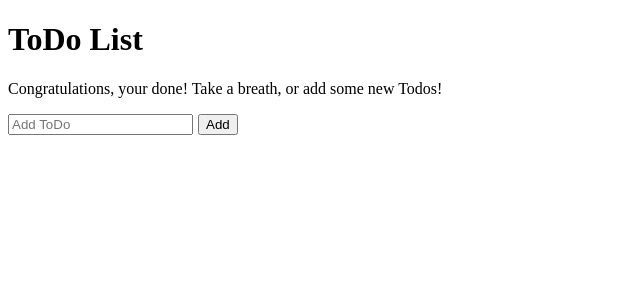
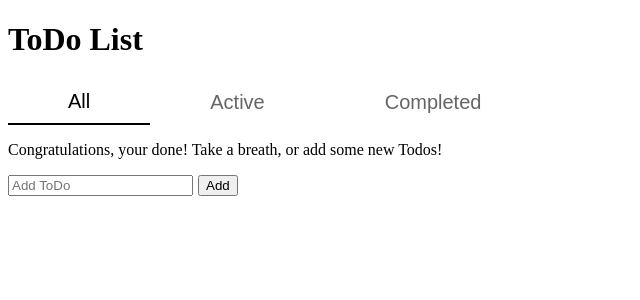
Before and after one commit to ptrklassen/CheckingReactJavascript, a React (Vite) app: page / in a window 1280 px wide. Shown: the top 300 px of the page, without its empty margins (0-640 px from the left). Built offline with nearby package versions, Linux system fonts and the light colour scheme.

Commit message:
App uses TabGroup to display TodoList

```diff
--- a/src/App.css
+++ b/src/App.css
@@ -3,3 +3,18 @@ main {
   vertical-align: center;
   line-height: 100vh
 }
+
+.tab {
+  font-size: 20px;
+  padding: 10px 60px;
+  cursor: pointer;
+  opacity: 0.6;
+  background: white;
+  border: 0;
+  outline: 0;
+}
+
+.active {
+    border-bottom: 2px solid black;
+    opacity: 1;
+}
--- a/src/App.jsx
+++ b/src/App.jsx
@@ -2,6 +2,7 @@ import React from "react";
 
 import './App.css';
 import AddTodo from "./AddTodo";
+import TabGroup from "./TabGroup";
 import TodoList from "./TodoList";
 
 // todo object: {id: 1, text: "todo description", "done": false, "priority": 0}
@@ -12,8 +13,8 @@ export default function App() {
   return (
     <div className="App">
       <h1>ToDo List</h1>
+      <TabGroup todos={todos} setTodos={setTodos}/>
 
-      <TodoList todos={todos} setTodos={setTodos}/>
       <AddTodo setTodos={setTodos}/>
     </div>
   )
--- /dev/null
+++ b/src/TabGroup.jsx
@@ -0,0 +1,27 @@
+import './App.css';
+import React from "react";
+import TodoList from "./TodoList"
+import { useState } from "react";
+
+const types = ["All", "Active", "Completed"];
+
+export default function TabGroup({ todos, setTodos }) {
+  const [active, setActive] = useState(types[0]);
+  return (
+    <>
+      <div style={{ display: "flex" }}>
+      {types.map(type => (
+        <button
+          key={type}
+          active={active === type}
+          onClick={() => setActive(type)}
+          className={active === type ? "tab active" : "tab"}
+          >
+          {type}
+        </button>
+      ))}
+      </div>
+      <TodoList todos={todos} setTodos={setTodos} active={active}/>
+    </>
+  )
+}
--- a/src/TodoList.jsx
+++ b/src/TodoList.jsx
@@ -5,7 +5,18 @@ import PrioritizeTodo from "./PrioritizeTodo"
 
 // Basic list of all the todos
 
-export default function TodoList({ todos, setTodos }) {
+export default function TodoList({ todos, setTodos, active }) {
+  let filteredTodos = [];
+  switch(active) {
+    case "Active":
+      filteredTodos = todos.filter(todo => !todo.done);
+      break;
+    case "Completed":
+      filteredTodos = todos.filter(todo => todo.done);
+      break;
+    default:
+      filteredTodos = [...todos]
+  }
   //helper function to toggle 'done' state
   function handleToggleTodo(todo) {
     const updatedTodos = todos.map(todoListItem =>
@@ -23,7 +34,7 @@ export default function TodoList({ todos, setTodos }) {
   }
   return (
     <ul>
-      {todos.map((todo) => {const dateMessage = todo.done ? `Completed on ${todo.dateCompleted}` : `Added on ${todo.dateAdded}`; return (
+      {filteredTodos.map((todo) => {const dateMessage = todo.done ? `Completed on ${todo.dateCompleted}` : `Added on ${todo.dateAdded}`; return (
         <li
           onDoubleClick={() => handleToggleTodo(todo)}
           // renders done todo with linethrough
```
